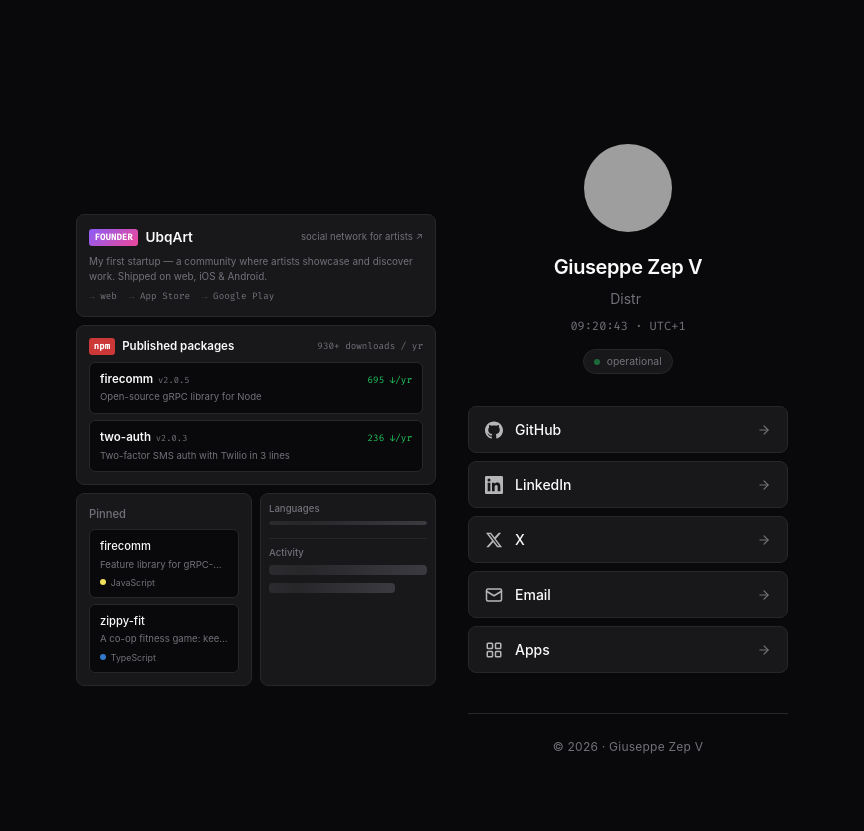
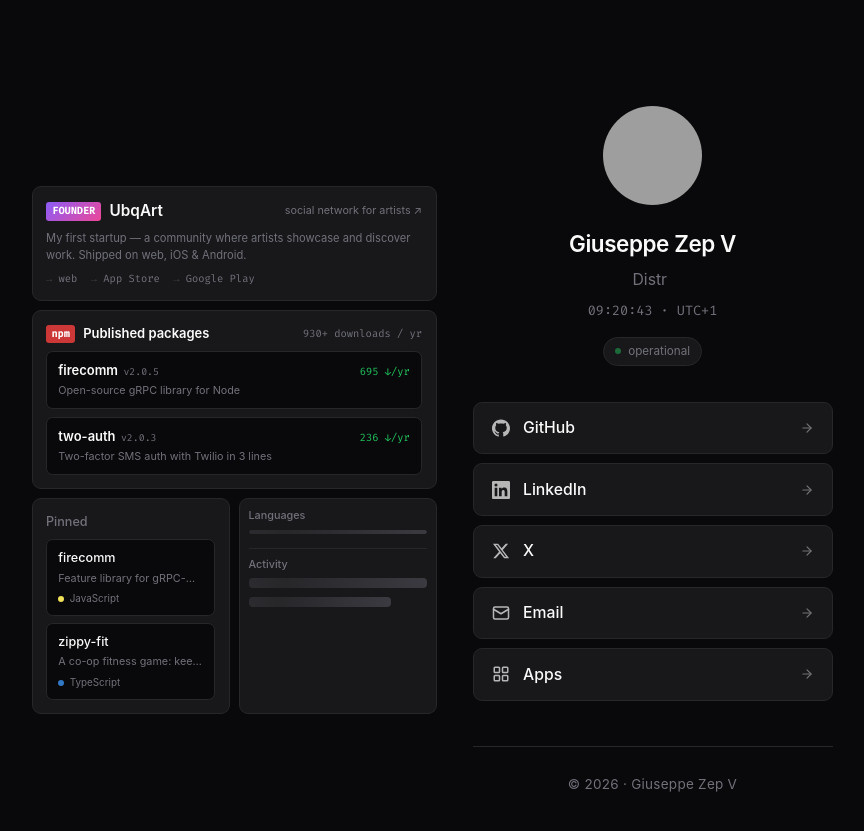
Before and after one commit to zepvalue/zepvalue.github.io, a Jekyll site: the page built from index.md, in a window 1280 px wide. Shown: the top 831 px of the page, without its empty margins (208-1072 px from the left). Built offline with Jekyll 4.4.1, drawn with Linux system fonts in a browser that asks for light colours; grey boxes are pictures that could not be loaded.

Commit message:
feat: scale UI up on large screens

```diff
--- a/_sass/_base.scss
+++ b/_sass/_base.scss
@@ -26,7 +26,14 @@
   box-sizing: border-box;
 }
 
+// Fluid root size: rem-based UI grows on large screens and keeps the user's
+// browser font setting (100% = their default, usually 16px).
 html {
+  font-size: 100%;
+  @media (min-width: 1280px) { font-size: 112.5%; }
+  @media (min-width: 1680px) { font-size: 125%; }
+  @media (min-width: 2200px) { font-size: 137.5%; }
+
   scrollbar-width: none;
 
   &::-webkit-scrollbar { display: none; }
@@ -34,7 +41,7 @@ html {
 
 body {
   font-family: var(--font-sans);
-  font-size: 16px;
+  font-size: 1rem;
   font-weight: 400;
   background-color: var(--bg);
   color: var(--fg);
--- a/_sass/_content.scss
+++ b/_sass/_content.scss
@@ -3,7 +3,7 @@
 .prose {
   // Readable sans-serif body; headings keep the monospace brand.
   font-family: var(--font-sans);
-  font-size: 17px;
+  font-size: 1.0625rem;
   line-height: 1.7;
   color: var(--text);
 
--- a/_sass/_home.scss
+++ b/_sass/_home.scss
@@ -12,7 +12,7 @@
 
 .layout {
   display: grid;
-  grid-template-columns: auto 320px;
+  grid-template-columns: auto 20rem;
   gap: 2rem;
   align-items: center;
   justify-content: center;
@@ -43,7 +43,7 @@
 // ════════════════════════════════════════════════════════════════════════
 .sidebar-left {
   display: grid;
-  grid-template-columns: repeat(2, 176px);
+  grid-template-columns: repeat(2, 11rem);
   gap: 0.5rem;
   align-items: start;
   justify-self: end;
@@ -210,7 +210,7 @@
 
 // ── Pinned repos card ───────────────────────────────────────────────────────
 .pinned {
-  min-height: 176px;
+  min-height: 11rem;
   align-self: stretch;
   padding: 0.75rem;
   display: flex;
@@ -259,7 +259,7 @@
 
 // ── Languages + activity card ───────────────────────────────────────────────
 .lang-activity {
-  min-height: 176px;
+  min-height: 11rem;
   align-self: stretch;
   padding: 0.5rem;
   display: flex;
@@ -313,13 +313,13 @@
 //  CENTER COLUMN
 // ════════════════════════════════════════════════════════════════════════
 .center {
-  width: 320px;
+  width: 20rem;
   text-align: center;
 }
 
 .avatar {
-  width: 88px;
-  height: 88px;
+  width: 5.5rem;
+  height: 5.5rem;
   border-radius: 50%;
   margin: 0 auto 1.25rem;
   transition: opacity 0.2s ease;
```
